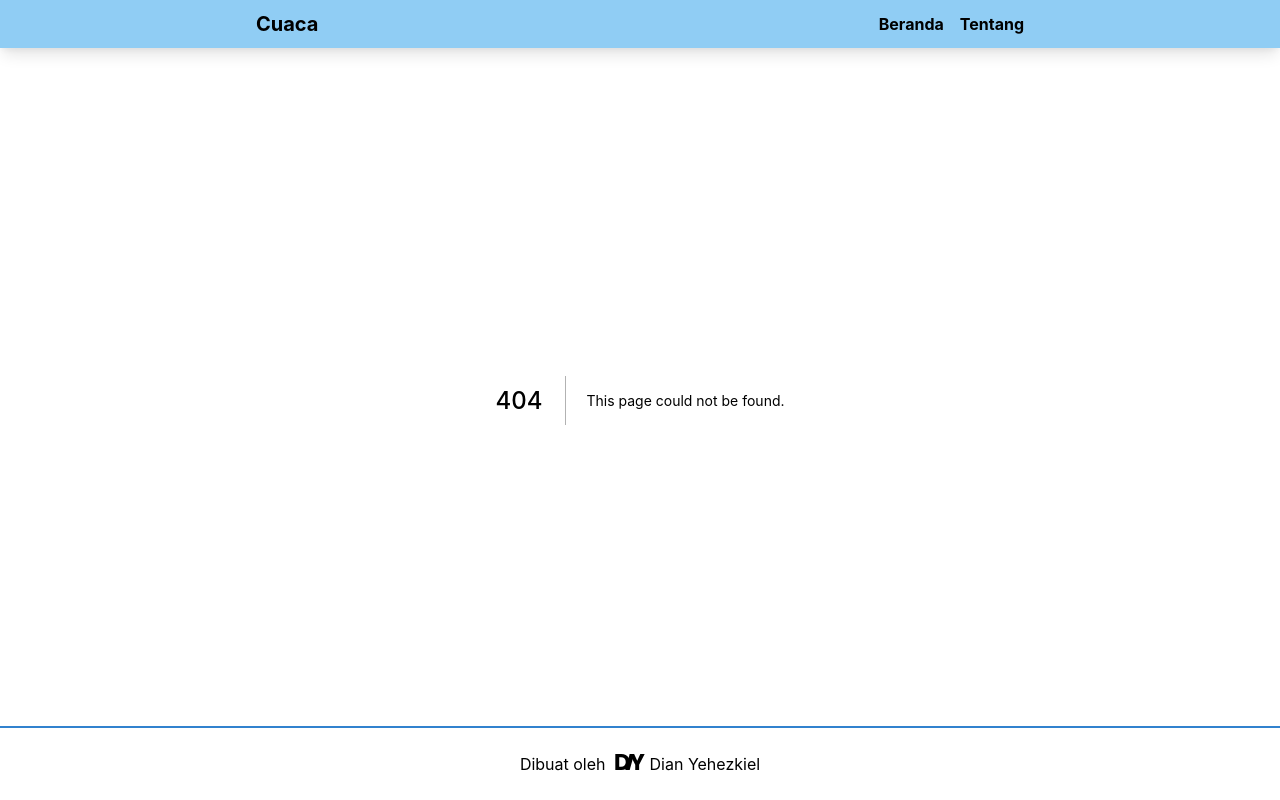
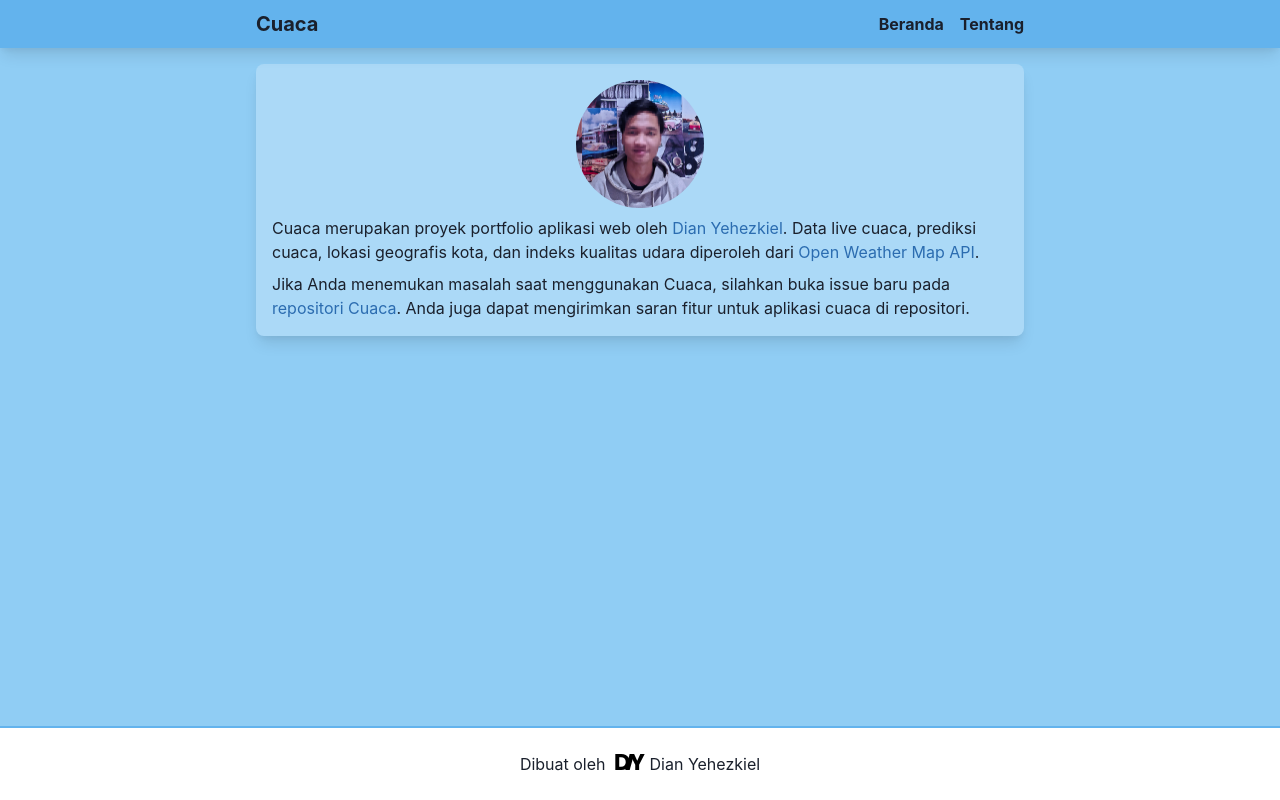
Before and after one commit to dianyehezkiel/cuaca, a Next.js app: page /about in a window 1280 px wide. Before the commit this address had no page. Built offline with nearby package versions, Linux system fonts and the light colour scheme.

Commit message:
final update

```diff
--- a/components/Footer.tsx
+++ b/components/Footer.tsx
@@ -12,7 +12,7 @@ export default function Footer () {
         py={6}
         borderTop='2px'
         bg='white'
-        borderTopColor='blue.500'
+        borderTopColor='blue.300'
         justifyContent='center'
         alignItems='center'
       >
--- a/components/Navbar.tsx
+++ b/components/Navbar.tsx
@@ -1,59 +1,80 @@
-import {Box, Container, IconButton, Link, Menu, MenuButton, MenuItem, MenuList} from "@chakra-ui/react"
-import NextLink from "next/link"
-import {HamburgerIcon} from "@chakra-ui/icons"
+import {
+  Box,
+  Container,
+  IconButton,
+  Link,
+  Menu,
+  MenuButton,
+  MenuItem,
+  MenuList,
+} from '@chakra-ui/react'
+import NextLink from 'next/link'
+import { HamburgerIcon } from '@chakra-ui/icons'
 
 export default function Navbar() {
   return (
     <Box
-      as='header'
-      py={{base: 1, md: 2}}
+      as="header"
+      py={{ base: 1, md: 2 }}
       px={4}
-      bgColor='blue.200'
-      pos='absolute'
-      top='0'
-      w='100%'
+      bgColor="blue.300"
+      pos="absolute"
+      top="0"
+      w="100%"
       zIndex={999}
-      shadow='lg'
+      shadow="lg"
     >
       <Container
         p={0}
-        maxW='container.md'
-        display='flex'
-        justifyContent='space-between'
-        alignItems='center'
+        maxW="container.md"
+        display="flex"
+        justifyContent="space-between"
+        alignItems="center"
       >
-        <NextLink href='/'>
-          <Link fontSize='xl' lineHeight={8} fontWeight='bold'>Cuaca</Link>
+        <NextLink href="/">
+          <Link fontSize="xl" lineHeight={8} fontWeight="bold">
+            Cuaca
+          </Link>
         </NextLink>
-        <Box as='nav' display={{base: 'none', md: 'flex'}} gap={4} alignItems='center'>
-          <NextLink href='/'>
-            <Link fontWeight='bold'>Beranda</Link>
+        <Box
+          as="nav"
+          display={{ base: 'none', md: 'flex' }}
+          gap={4}
+          alignItems="center"
+        >
+          <NextLink href="/">
+            <Link fontWeight="bold">Beranda</Link>
           </NextLink>
-          <NextLink href='/about'>
-            <Link fontWeight='bold'>Tentang</Link>
+          <NextLink href="/about">
+            <Link fontWeight="bold">Tentang</Link>
           </NextLink>
         </Box>
-        <Box as='nav' display={{base: 'flex', md: 'none'}} gap='8px' alignItems='center'>
+        <Box
+          as="nav"
+          display={{ base: 'flex', md: 'none' }}
+          gap="8px"
+          alignItems="center"
+        >
           <Menu>
             <MenuButton
               as={IconButton}
-              aria-label='Options'
-              icon={<HamburgerIcon w={6} h={6}/>}
-              variant='ghost'
-              _hover={{background: 'transparent'}}
-              _active={{background: 'blackAlpha.100'}}
+              aria-label="Options"
+              icon={<HamburgerIcon w={6} h={6} />}
+              variant="ghost"
+              _hover={{ background: 'transparent' }}
+              _active={{ background: 'blackAlpha.100' }}
             />
-            <MenuList bg='blue.100'>
-              <MenuItem>
-                <NextLink href='/'>
+            <MenuList>
+              <NextLink href="/">
+                <MenuItem>
                   <Link>Beranda</Link>
-                </NextLink>
-              </MenuItem>
-              <MenuItem>
-                <NextLink href='/about'>
+                </MenuItem>
+              </NextLink>
+              <NextLink href="/about">
+                <MenuItem>
                   <Link>Tentang</Link>
-                </NextLink>
-              </MenuItem>
+                </MenuItem>
+              </NextLink>
             </MenuList>
           </Menu>
         </Box>
--- a/pages/_document.tsx
+++ b/pages/_document.tsx
@@ -7,7 +7,15 @@ class Document extends NextDocument {
   render() {
     return (
       <Html lang='en'>
-        <Head />
+        <Head>
+          <meta
+            name="description"
+            content={
+              'Cuaca weather app by Dian Yehezkiel. Powered by Open Weather API.'
+            }
+          />
+          <link rel="icon" href="/favicon.ico" />
+        </Head>
         <body style={{minHeight: '100vh'}}>
           <ColorModeScript initialColorMode={theme.config.initialColorMode} />
           <Main />
--- /dev/null
+++ b/pages/about.tsx
@@ -0,0 +1,74 @@
+import { Box, Container, Link, Text } from '@chakra-ui/react'
+import Head from 'next/head'
+import Image from 'next/image'
+import profilePic from '../public/profile_pic.jpg'
+
+export default function About() {
+  return (
+    <div>
+      <Head>
+        <title>Cuaca</title>
+      </Head>
+      <Box as="main" minH="100vh" pt={16} pb={24} px={4} bg="blue.200" userSelect='none'>
+        <Container
+          p={0}
+          maxW="container.md"
+          display="flex"
+          flexDir="column"
+          alignItems="center"
+          bgColor="whiteAlpha.400"
+          padding={4}
+          borderRadius={8}
+          gap={2}
+          shadow="lg"
+        >
+          <Box w={32} h={32} pos="relative" rounded={'full'} overflow="hidden">
+            <Image
+              style={{ objectFit: 'cover' }}
+              src={profilePic}
+              loading="lazy"
+              alt="picture of dian"
+              layout="fill"
+            />
+          </Box>
+          <Text>
+            Cuaca merupakan proyek portfolio aplikasi web oleh{' '}
+            <Link
+              color="blue.600"
+              href="https://twitter.com/dianyehezkiel_"
+              target="_blank"
+              rel="noopener noreferrer"
+            >
+              Dian Yehezkiel
+            </Link>
+            . Data live cuaca, prediksi cuaca, lokasi geografis kota, dan
+            indeks kualitas udara diperoleh dari{' '}
+            <Link
+              color="blue.600"
+              href="https://openweathermap.org/api"
+              target="_blank"
+              rel="noopener noreferrer"
+            >
+              Open Weather Map API
+            </Link>
+            .
+          </Text>
+          <Text>
+            Jika Anda menemukan masalah saat menggunakan Cuaca, silahkan buka
+            issue baru pada{' '}
+            <Link
+              color="blue.600"
+              href="https://github.com/dianyehezkiel/cuaca"
+              target="_blank"
+              rel="noopener noreferrer"
+            >
+              repositori Cuaca
+            </Link>
+            . Anda juga dapat mengirimkan saran fitur untuk aplikasi cuaca di
+            repositori.
+          </Text>
+        </Container>
+      </Box>
+    </div>
+  )
+}
--- a/styles/globals.css
+++ b/styles/globals.css
@@ -10,11 +10,10 @@ body {
 }
 
 ::-webkit-scrollbar-track {
-  -webkit-box-shadow: inset 0 0 6px rgba(0, 0, 0, 0.3);
-  border-radius: 10px;
+  background-color: rgba(0, 0, 0, 0.05);
 }
 
 ::-webkit-scrollbar-thumb {
   border-radius: 10px;
-  background-color: rgba(0, 0, 0, 0.25);
+  background-color: rgba(0, 0, 0, 0.2);
 }
```
Also changed, not shown: components/SearchBar.tsx (+35 -6 lines), pages/index.tsx (+9 -8 lines), public/profile_pic.jpg (added).
